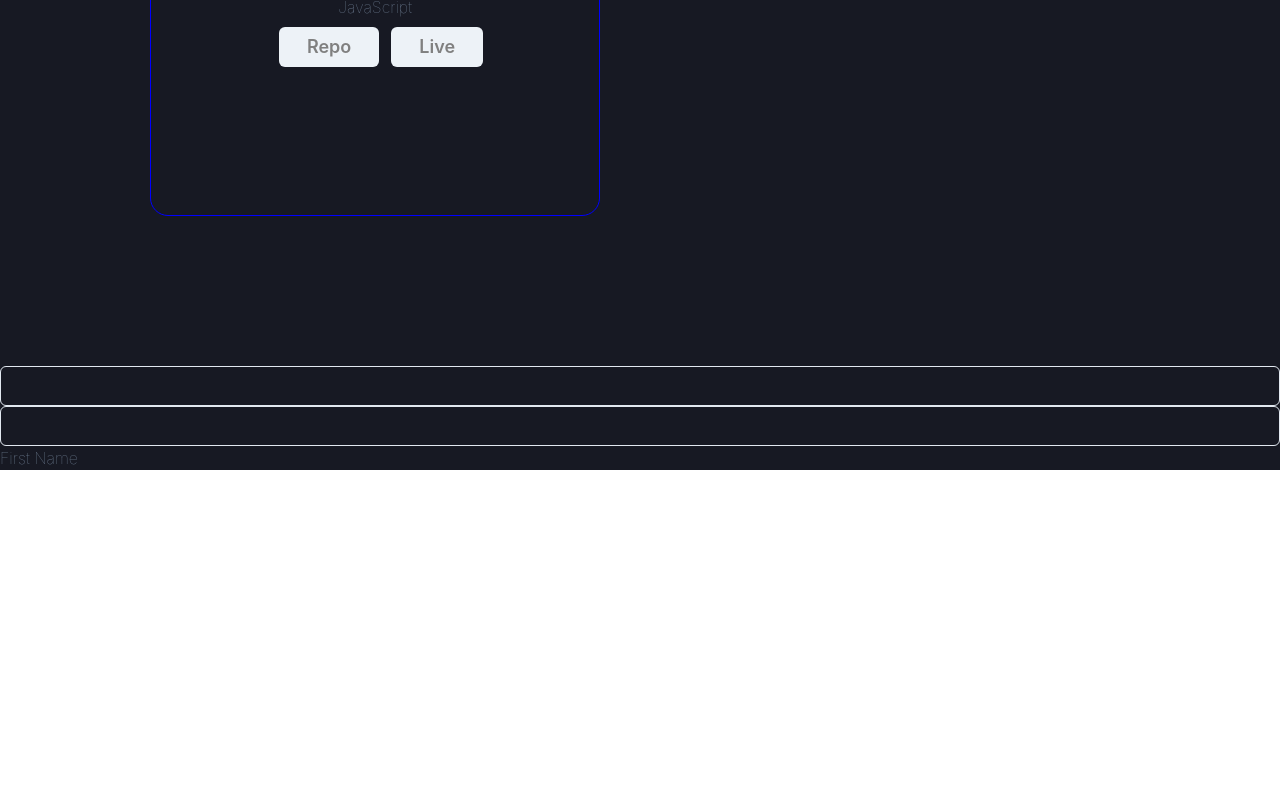
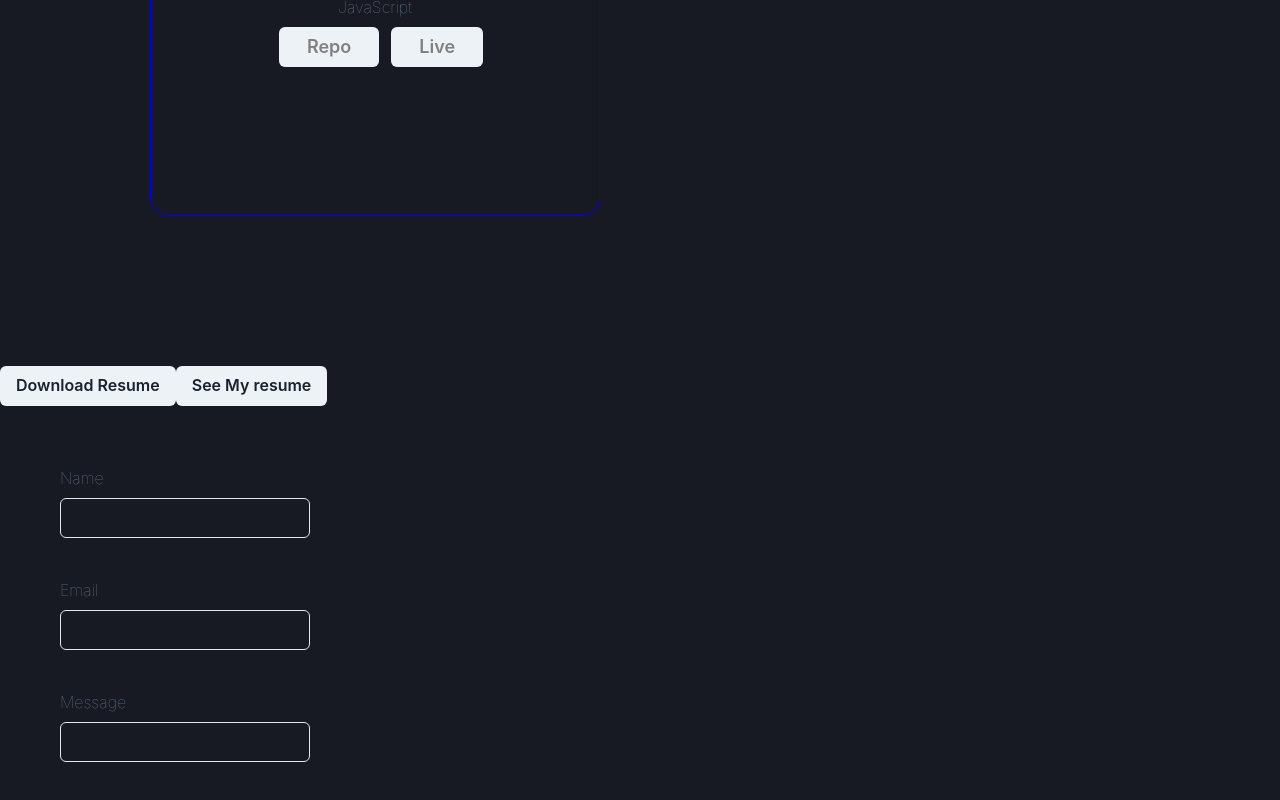
Before and after one commit to Syed25794/Syed25794.github.io, a React (Create React App) app: page / in a window 1280 px wide. Shown: the part 2605-3405 px from the top of the page. Before the commit the page ends 3075 px from the top, so only its background shows below. Built offline with nearby package versions, Linux system fonts and the light colour scheme.

Commit message:
projects

```diff
--- a/src/Components/Contact.jsx
+++ b/src/Components/Contact.jsx
@@ -1,11 +1,20 @@
-import {Box, Input} from '@chakra-ui/react'
+import {Box, Input, Text} from '@chakra-ui/react'
 
 export const Contact=()=>{
     return (
-        <Box id='contact'>
-        <Input/>
-        <Input/>
-        <label>First Name</label>
+        <Box id='contact' padding={10}>
+            <Box p={5}>
+                <Text marginBottom={2}>Name</Text>
+                <Input w="250px" />
+            </Box>
+            <Box p={5}>
+                <Text marginBottom={2}>Email</Text>
+                <Input w="250px" />
+            </Box>
+            <Box p={5}>
+                <Text marginBottom={2}>Message</Text>
+                <Input w="250px" />
+            </Box>
         </Box>
     )
 };
--- a/src/Components/Navbar.jsx
+++ b/src/Components/Navbar.jsx
@@ -38,8 +38,8 @@ import { Text, Box, Flex, Stack,Link } from "@chakra-ui/react";
 
 const MenuItem = ({ children, location,toggle }) => {
   return (
-    <Link ringOffset={-100}
-      _hover={{ transitionDuration: "700ms", color: "pink.300" }}
+    <Link to="test1" spy={true} smooth={true} offset={50} duration={500}
+      _hover={{ transitionDuration: "700ms", color: "pink.300" }} onClick={toggle}
       href={`#${location}`}
     >
       <Text fontSize="xl">{children}</Text>
--- a/src/Components/Resume.jsx
+++ b/src/Components/Resume.jsx
@@ -1 +1,10 @@
-export const Resume=()=>{};
+import { Box, Button } from "@chakra-ui/react";
+
+export const Resume=()=>{
+    return (
+        <Box id='resume'>
+            <Button>Download Resume</Button>
+            <Button>See My resume</Button>
+        </Box>
+    )
+};
```
